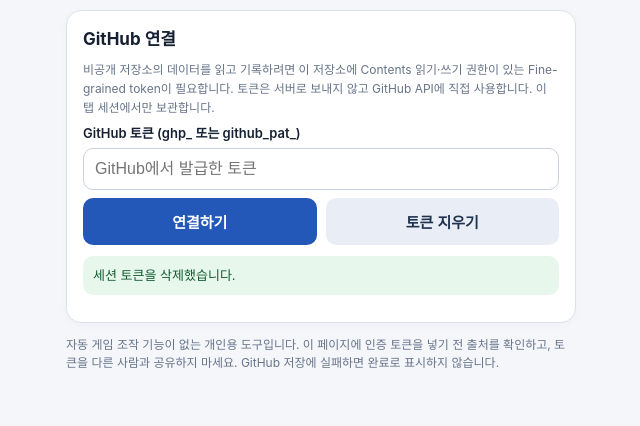
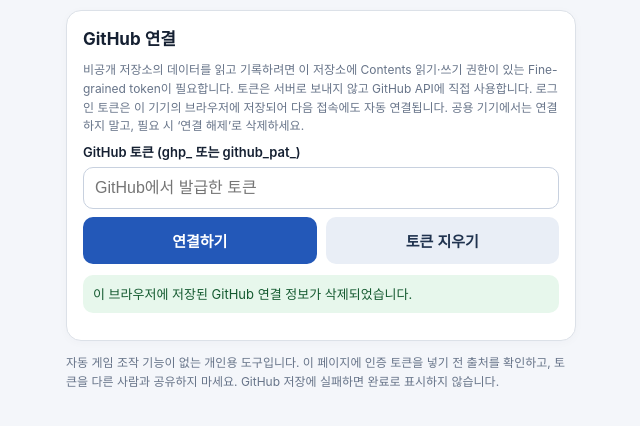
Before and after one commit to JHBahk/puzzle-of-z-web, a plain HTML site: page index.html in a window 1280 px wide. Both pictures are taken after a click on the button "토큰 지우기". Shown: the part 86-512 px from the top of the page, without its empty margins (319-959 px from the left). Drawn offline with Linux system fonts and the light colour scheme.

Commit message:
Puzzle of Z web: persist raid course GitHub login across browser sessions

```diff
--- a/index.html
+++ b/index.html
@@ -68,7 +68,7 @@ fieldset{border:0;margin:0;padding:0} fieldset:disabled{opacity:.4}
 <header><h1>폐지줍기 코스</h1><p class="muted">#1056 · GitHub 기준 데이터 · NEXT는 웹 순번대로</p></header>
 <section class="panel" id="loginBox">
  <h2>GitHub 연결</h2>
- <p class="help">비공개 저장소의 데이터를 읽고 기록하려면 이 저장소에 Contents 읽기·쓰기 권한이 있는 Fine-grained token이 필요합니다. 토큰은 서버로 보내지 않고 GitHub API에 직접 사용합니다. 이 탭 세션에서만 보관합니다.</p>
+ <p class="help">비공개 저장소의 데이터를 읽고 기록하려면 이 저장소에 Contents 읽기·쓰기 권한이 있는 Fine-grained token이 필요합니다. 토큰은 서버로 보내지 않고 GitHub API에 직접 사용합니다. 로그인 토큰은 이 기기의 브라우저에 저장되어 다음 접속에도 자동 연결됩니다. 공용 기기에서는 연결하지 말고, 필요 시 ‘연결 해제’로 삭제하세요.</p>
  <label for="token">GitHub 토큰 (ghp_ 또는 github_pat_)</label>
  <input id="token" type="password" placeholder="GitHub에서 발급한 토큰" autocomplete="off" spellcheck="false">
  <div class="row"><button id="login">연결하기</button><button id="forget" class="secondary">토큰 지우기</button></div>
@@ -151,7 +151,21 @@ fieldset{border:0;margin:0;padding:0} fieldset:disabled{opacity:.4}
 const OWNER="JHBahk",REPO="soxl-soxs-trading",BRANCH="game/puzzle-of-z-raid-log",ROOT="game/puzzle-of-z/";
 const PATHS={targets:ROOT+"targets.json",config:ROOT+"current-course.json",progress:ROOT+"course-progress.json"};
 const $=id=>document.getElementById(id);
-let token=sessionStorage.getItem("pz_token")||"", targets=null,config=null,progress=null, route=null,step=1,busy=false,viewMode="raid",scoutIndex=null;
+const TOKEN_KEY="pz_token";
+function readSavedToken(){
+ try{return localStorage.getItem(TOKEN_KEY)||sessionStorage.getItem(TOKEN_KEY)||"";}
+ catch(e){try{return sessionStorage.getItem(TOKEN_KEY)||"";}catch(_){return "";}}
+}
+function saveSavedToken(value){
+ try{localStorage.setItem(TOKEN_KEY,value);}
+ catch(e){throw Error("브라우저에 로그인 정보를 저장할 수 없습니다. 저장소 사용 설정을 확인하세요.");}
+ try{sessionStorage.removeItem(TOKEN_KEY);}catch(e){}
+}
+function clearSavedToken(){
+ try{localStorage.removeItem(TOKEN_KEY);}catch(e){}
+ try{sessionStorage.removeItem(TOKEN_KEY);}catch(e){}
+}
+let token=readSavedToken(), targets=null,config=null,progress=null, route=null,step=1,busy=false,viewMode="raid",scoutIndex=null;
 const apiBase="https://api.github.com/repos/"+OWNER+"/"+REPO+"/contents/";
 function message(s,kind){const el=$("message");el.textContent=s;el.className="message "+(kind||"");el.style.display="block";}
 function loginMessage(s,kind){const el=$("loginMsg");el.textContent=s;el.className="message "+(kind||"");el.style.display="block";}
@@ -414,9 +428,9 @@ async function connect(){
  if(busy)return;
  const input=$("token").value.trim();if(input)token=input;
  if(!token){loginMessage("토큰을 입력해주세요.","error");return;}
- setBusy(true);try{await loadAll();sessionStorage.setItem("pz_token",token);$("token").value="";message("GitHub 연결 완료. 기준 데이터와 코스를 불러왔습니다.","good");}catch(e){loginMessage("연결 실패: "+e.message,"error");}finally{setBusy(false);}
+ setBusy(true);try{await loadAll();saveSavedToken(token);$("token").value="";message("GitHub 연결 완료. 이 브라우저에 로그인 정보가 저장되었습니다.","good");}catch(e){loginMessage("연결 실패: "+e.message,"error");}finally{setBusy(false);}
 }
-function forget(){sessionStorage.removeItem("pz_token");token="";$("token").value="";targets=null;config=null;progress=null;route=null;$("app").style.display="none";$("loginBox").style.display="block";loginMessage("세션 토큰을 삭제했습니다.","good");}
+function forget(){clearSavedToken();token="";$("token").value="";targets=null;config=null;progress=null;route=null;$("app").style.display="none";$("loginBox").style.display="block";loginMessage("이 브라우저에 저장된 GitHub 연결 정보가 삭제되었습니다.","good");}
 async function saveStep(nextStep){
  if(nextStep<1||nextStep>route.web_order_numbers.length)return;
  const live=await read(PATHS.progress);
```
